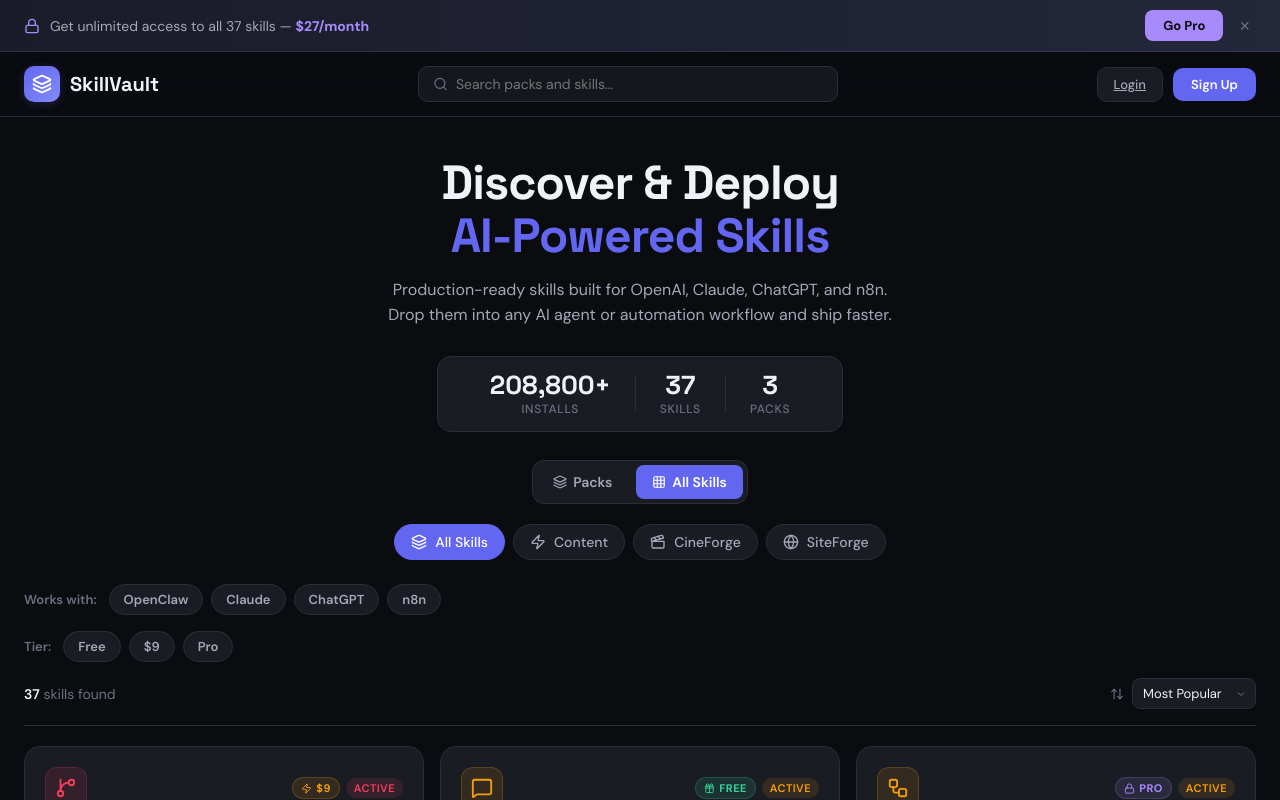
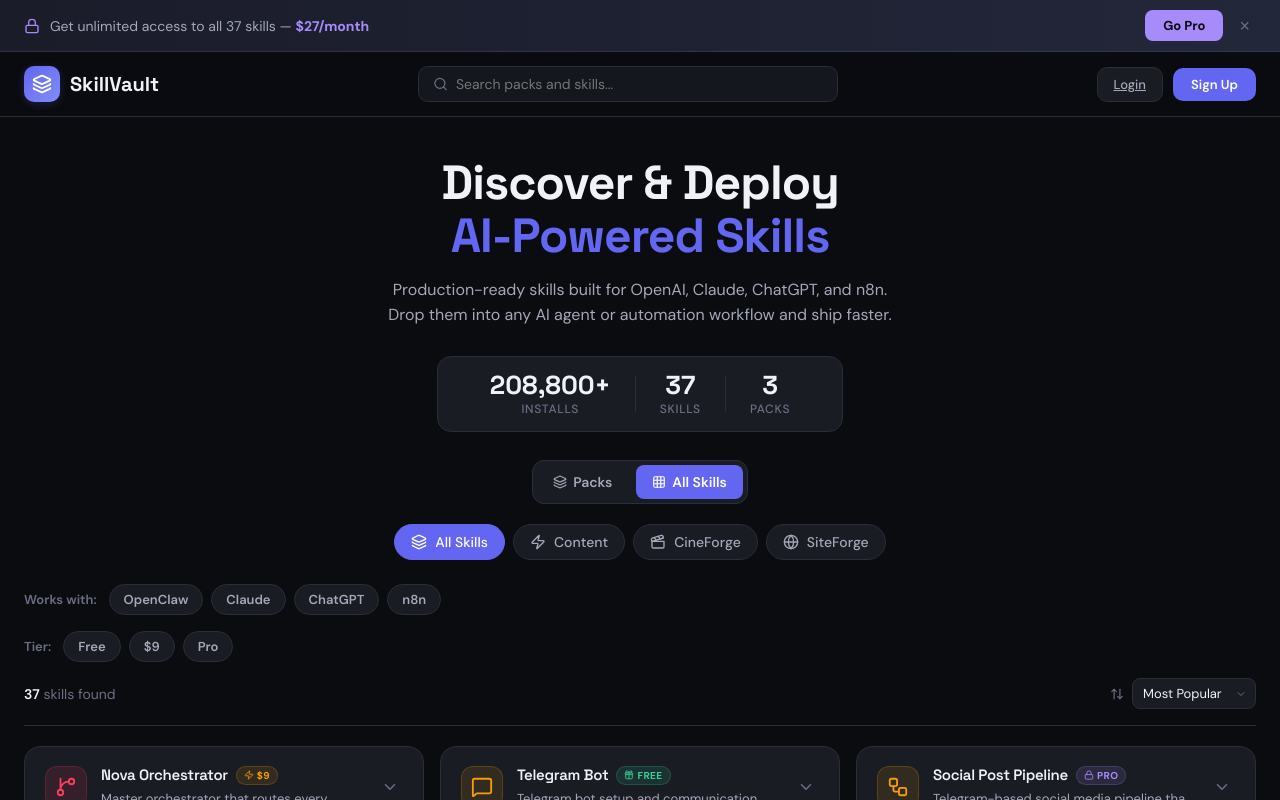
Before and after one commit to Gandley/skillvault-project, a React (Vite) app: page / in a window 1280 px wide. Both pictures are taken after a click on the button "All Skills". Shown: the top 800 px of the page. Built offline with nearby package versions, Linux system fonts and the light colour scheme.

Commit message:
feat: SkillCard expand/collapse inline in All Skills grid — click card to expand, shows full details, tags, worksWith, stats, buy button + details link. Same interaction pattern as PackCard.

```diff
--- a/src/components/SkillCard.jsx
+++ b/src/components/SkillCard.jsx
@@ -1,9 +1,10 @@
 import { useState, useEffect } from 'react';
 import * as Icons from 'lucide-react';
-import { Star, Download, Lock, Zap, Gift, CheckCircle } from 'lucide-react';
+import { Star, Download, Lock, Zap, Gift, CheckCircle, ChevronDown, ChevronUp, ArrowRight } from 'lucide-react';
 import { useClerkAuth } from '../lib/auth';
 import { buySingleSkill, subscribeVaultPro } from '../lib/stripe';
 import { hasUserPurchasedSkill, hasVaultProSubscription } from '../lib/supabase';
+import { useApp } from '../context/AppContext';
 
 const colorMap = {
   green: { bg: 'var(--green-bg)', text: 'var(--green)', border: 'rgba(52,211,153,0.2)' },
@@ -24,11 +25,12 @@
   return n.toString();
 }
 
-export default function SkillCard({ skill }) {
+export default function SkillCard({ skill, isExpanded, onToggle }) {
   const Icon = Icons[skill.icon] || Icons.Circle;
   const theme = colorMap[skill.color] || colorMap.violet;
   const tier = tierStyles[skill.tier] || tierStyles.free;
   const { isSignedIn, user, signInRedirect } = useClerkAuth();
+  const { goSkillDetail } = useApp();
 
   const [isOwned, setIsOwned] = useState(false);
   const [hasPro, setHasPro] = useState(false);
@@ -47,17 +49,13 @@
 
     async function checkOwnership() {
       try {
-        // Check if user has Vault Pro (covers all skills)
         const pro = await hasVaultProSubscription(user.id);
         setHasPro(pro);
-
         if (pro) {
           setIsOwned(true);
           setChecking(false);
           return;
         }
-
-        // Check if user purchased this specific skill
         if (isPaid) {
           const owned = await hasUserPurchasedSkill(user.id, skill.id);
           setIsOwned(owned);
@@ -71,6 +69,17 @@
 
     checkOwnership();
   }, [isSignedIn, user, skill.id, isPaid]);
+
+  const handleToggle = (e) => {
+    e.stopPropagation();
+    onToggle();
+  };
+
+  const handleCardClick = () => {
+    if (!isExpanded) {
+      onToggle();
+    }
+  };
 
   const handleFree = () => {
     if (!isSignedIn || !user) {
@@ -114,7 +123,10 @@
     }
   };
 
-  // Determine button state
+  const handleViewDetails = () => {
+    goSkillDetail(skill);
+  };
+
   const getButton = () => {
     if (isFree) {
       return (
@@ -143,7 +155,6 @@
       );
     }
 
-    // Pro tier
     return (
       <button onClick={handlePro} style={{ ...ctaBtn, background: 'rgba(167,139,250,0.12)', color: 'var(--violet)', borderColor: 'rgba(167,139,250,0.25)' }}>
         <Lock size={15} />
@@ -153,48 +164,44 @@
   };
 
   return (
-    <div style={card} className="skill-card">
-      <div style={cardInner}>
-        {/* Top row: icon + status + tier badge */}
-        <div style={topRow}>
     <div
       style={{
-              ...iconBox,
-              background: theme.bg,
-              borderColor: theme.border,
+        ...card,
+        borderColor: isExpanded ? 'var(--accent)' : 'var(--border)',
+        boxShadow: isExpanded ? '0 0 0 1px rgba(99,102,241,0.15), 0 12px 40px rgba(0,0,0,0.4)' : 'none',
       }}
+      className="skill-card"
     >
+      {/* Collapsed / always-visible header */}
+      <div style={cardHeader} onClick={handleCardClick}>
+        <div style={{ display: 'flex', alignItems: 'center', gap: 14, flex: 1, minWidth: 0 }}>
+          <div style={{ ...iconBox, background: theme.bg, borderColor: theme.border }}>
             <Icon size={22} color={theme.text} strokeWidth={2} />
           </div>
-          <div style={{ display: 'flex', alignItems: 'center', gap: 6 }}>
-            <span
-              style={{
-                ...tierBadge,
-                background: tier.bg,
-                color: tier.color,
-                borderColor: tier.border,
-              }}
-            >
-              {skill.tier === 'free' && <Gift size={11} style={{ marginRight: 4 }} />}
-              {skill.tier === 'paid' && <Zap size={11} style={{ marginRight: 4 }} />}
-              {skill.tier === 'pro' && <Lock size={11} style={{ marginRight: 4 }} />}
+          <div style={{ flex: 1, minWidth: 0 }}>
+            <div style={{ display: 'flex', alignItems: 'center', gap: 8, marginBottom: 4 }}>
+              <h3 style={title}>{skill.name}</h3>
+              <span style={{ ...tierBadge, background: tier.bg, color: tier.color, borderColor: tier.border }}>
+                {skill.tier === 'free' && <Gift size={10} style={{ marginRight: 3 }} />}
+                {skill.tier === 'paid' && <Zap size={10} style={{ marginRight: 3 }} />}
+                {skill.tier === 'pro' && <Lock size={10} style={{ marginRight: 3 }} />}
                 {tier.label}
               </span>
-            <span
-              style={{
-                ...statusPill,
-                background: theme.bg,
-                color: theme.text,
-              }}
-            >
-              {skill.status}
-            </span>
+            </div>
+            {!isExpanded && (
+              <p style={{ ...desc, WebkitLineClamp: 1, minHeight: 'auto' }}>{skill.description}</p>
+            )}
           </div>
         </div>
+        <button style={expandBtn} onClick={handleToggle} aria-label={isExpanded ? 'Collapse' : 'Expand'}>
+          {isExpanded ? <ChevronUp size={18} color="var(--text-muted)" /> : <ChevronDown size={18} color="var(--text-muted)" />}
+        </button>
+      </div>
 
-        {/* Title + description */}
-        <h3 style={title}>{skill.name}</h3>
-        <p style={desc}>{skill.description}</p>
+      {/* Expanded content */}
+      {isExpanded && (
+        <div style={expandedContent}>
+          <p style={{ ...desc, WebkitLineClamp: 'unset', minHeight: 'auto', marginBottom: 10 }}>{skill.description}</p>
 
           {/* Tags */}
           <div style={tagsWrap}>
@@ -212,12 +219,8 @@
             </div>
           )}
 
-        {/* Divider */}
-        <div style={divider} />
-
-        {/* Bottom row */}
-        <div style={bottomRow}>
-          <div style={{ display: 'flex', alignItems: 'center', gap: 14 }}>
+          {/* Stats row */}
+          <div style={statsRow}>
             <div style={stat}>
               <Download size={13} color="var(--text-muted)" />
               <span>{formatNumber(skill.installs)}</span>
@@ -230,13 +233,20 @@
               <span style={{ color: 'var(--text-muted)', fontSize: 12 }}>v{skill.version}</span>
             </div>
           </div>
-        </div>
 
-        {/* CTA Button */}
-        <div style={ctaWrap}>
+          {/* Divider */}
+          <div style={divider} />
+
+          {/* Actions */}
+          <div style={{ display: 'flex', gap: 10 }}>
             {getButton()}
+            <button onClick={handleViewDetails} style={detailsBtn}>
+              <ArrowRight size={14} />
+              Details
+            </button>
           </div>
         </div>
+      )}
     </div>
   );
 }
@@ -251,17 +261,12 @@
   overflow: 'hidden',
 };
 
-const cardInner = {
-  padding: '20px',
-  display: 'flex',
-  flexDirection: 'column',
-  gap: 10,
-};
-
-const topRow = {
+const cardHeader = {
+  padding: '18px 20px',
   display: 'flex',
   alignItems: 'center',
-  justifyContent: 'space-between',
+  gap: 12,
+  cursor: 'pointer',
 };
 
 const iconBox = {
@@ -272,35 +277,31 @@
   display: 'flex',
   alignItems: 'center',
   justifyContent: 'center',
+  flexShrink: 0,
+};
+
+const title = {
+  fontFamily: 'var(--font-display)',
+  fontSize: 15,
+  fontWeight: 600,
+  color: 'var(--text-primary)',
+  lineHeight: 1.3,
+  whiteSpace: 'nowrap',
+  overflow: 'hidden',
+  textOverflow: 'ellipsis',
 };
 
 const tierBadge = {
-  fontSize: 11,
+  fontSize: 10,
   fontWeight: 700,
   textTransform: 'uppercase',
   letterSpacing: '0.04em',
-  padding: '3px 8px',
+  padding: '2px 7px',
   borderRadius: 100,
   border: '1px solid',
   display: 'flex',
   alignItems: 'center',
-};
-
-const statusPill = {
-  fontSize: 11,
-  fontWeight: 600,
-  textTransform: 'uppercase',
-  letterSpacing: '0.04em',
-  padding: '3px 8px',
-  borderRadius: 100,
-};
-
-const title = {
-  fontFamily: 'var(--font-display)',
-  fontSize: 16,
-  fontWeight: 600,
-  color: 'var(--text-primary)',
-  lineHeight: 1.3,
+  flexShrink: 0,
 };
 
 const desc = {
@@ -314,11 +315,29 @@
   minHeight: 40,
 };
 
+const expandBtn = {
+  background: 'none',
+  border: 'none',
+  padding: 4,
+  cursor: 'pointer',
+  flexShrink: 0,
+  display: 'flex',
+  alignItems: 'center',
+  justifyContent: 'center',
+  marginLeft: 'auto',
+};
+
+const expandedContent = {
+  padding: '0 20px 20px',
+  display: 'flex',
+  flexDirection: 'column',
+  gap: 10,
+};
+
 const tagsWrap = {
   display: 'flex',
   flexWrap: 'wrap',
   gap: 6,
-  marginTop: 2,
 };
 
 const tagPill = {
@@ -331,7 +350,7 @@
   border: '1px solid var(--border)',
 };
 
-const worksWithWrap = { display: 'flex', flexWrap: 'wrap', gap: 5, marginTop: 6 };
+const worksWithWrap = { display: 'flex', flexWrap: 'wrap', gap: 5 };
 const worksWithPill = {
   fontSize: 10,
   fontWeight: 700,
@@ -343,16 +362,10 @@
   letterSpacing: '0.02em',
 };
 
-const divider = {
-  height: 1,
-  background: 'var(--border)',
-  margin: '4px 0',
-};
-
-const bottomRow = {
+const statsRow = {
   display: 'flex',
   alignItems: 'center',
-  justifyContent: 'space-between',
+  gap: 16,
   marginTop: 2,
 };
 
@@ -365,8 +378,10 @@
   color: 'var(--text-secondary)',
 };
 
-const ctaWrap = {
-  marginTop: 4,
+const divider = {
+  height: 1,
+  background: 'var(--border)',
+  margin: '2px 0',
 };
 
 const ctaBtn = {
@@ -374,7 +389,7 @@
   alignItems: 'center',
   justifyContent: 'center',
   gap: 8,
-  width: '100%',
+  flex: 1,
   padding: '10px 14px',
   borderRadius: 'var(--radius-md)',
   border: '1px solid',
@@ -387,3 +402,21 @@
   background: 'none',
   color: 'inherit',
 };
+
+const detailsBtn = {
+  display: 'flex',
+  alignItems: 'center',
+  justifyContent: 'center',
+  gap: 6,
+  padding: '10px 16px',
+  borderRadius: 'var(--radius-md)',
+  border: '1px solid var(--border)',
+  background: 'var(--bg-secondary)',
+  color: 'var(--text-secondary)',
+  fontSize: 14,
+  fontWeight: 600,
+  fontFamily: 'var(--font-body)',
+  cursor: 'pointer',
+  transition: 'all 0.2s',
+  flexShrink: 0,
+};
--- a/src/views/RepoView.jsx
+++ b/src/views/RepoView.jsx
@@ -18,6 +18,7 @@
   const [sortBy, setSortBy] = useState('popular');
   const [bannerDismissed, setBannerDismissed] = useState(false);
   const [expandedPackId, setExpandedPackId] = useState(null);
+  const [expandedSkillId, setExpandedSkillId] = useState(null);
   const [platformFilters, setPlatformFilters] = useState([]);
   const [tierFilters, setTierFilters] = useState(tierFilter ? [tierFilter] : []);
 
@@ -394,7 +395,12 @@
 
             <div className="skill-grid">
               {filteredSkills.map((skill) => (
-                <SkillCard key={skill.id} skill={skill} />
+                <SkillCard
+                  key={skill.id}
+                  skill={skill}
+                  isExpanded={expandedSkillId === skill.id}
+                  onToggle={() => setExpandedSkillId(expandedSkillId === skill.id ? null : skill.id)}
+                />
               ))}
             </div>
 
```
Lines whose indentation alone changed are shown as unchanged.
